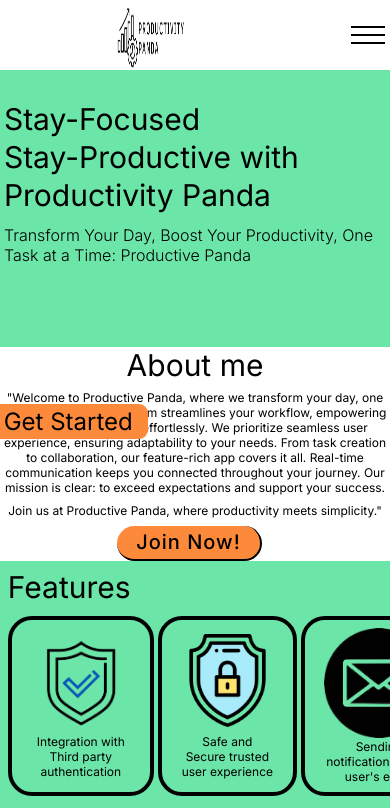
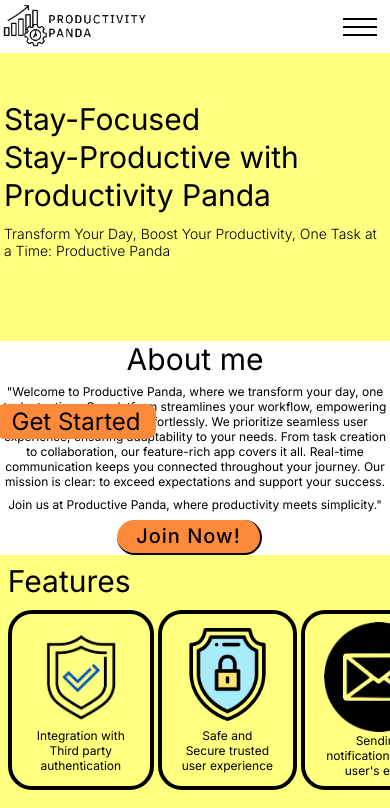
Before and after one commit to kalviumcommunity/S51_Sudhan_Capstone_Productivity_Panda, a React (Vite) app in the folder Frontend/Productivity-Panda-MainPage/: page / in a window 390 px wide. Shown: the top 808 px of the page. Built offline with nearby package versions, Linux system fonts and the light colour scheme.

Commit message:
Landing page changes done in css

```diff
--- a/Frontend/Productivity-Panda-MainPage/src/Components/MainPage/NavBar.jsx
+++ b/Frontend/Productivity-Panda-MainPage/src/Components/MainPage/NavBar.jsx
@@ -116,7 +116,7 @@ function NavBar() {
     // Navbar container
     <nav className={`NavBarContainer ${isMenuOpen ? 'CrossSymbol' : 'open'}`}>
       {/* Productivity Panda logo */}
-      <div className='ProductivityPandaImage'>
+      <div className='ProductivityPandaImageLandingLogo'>
         <img src={ProductivityPandaImage} alt="Logo" />
       </div>
       {/* Hamburger menu icon */}
--- a/Frontend/Productivity-Panda-MainPage/src/index.css
+++ b/Frontend/Productivity-Panda-MainPage/src/index.css
@@ -320,7 +320,13 @@ hr {
     left: 15%;
     top: 8%;
 }
-
+.ProductivityPandaImageLandingLogo{
+    width: 180px;
+}
+.ProductivityPandaImageLandingLogo img{
+    width: 180px;
+
+}
 .ProductivityPandaImage img {
     width: 70px;
     height: 70px;
@@ -1400,17 +1406,8 @@ hr {
         margin-bottom: 1%;
         margin-top: 1%;
     }
-
-    /* .Google-container {
-        font-size: 18px;
-        border-radius: 6px;
-        padding: 1%;
-        margin-bottom: 1%;
-        margin-top: 1%;
-    } */
-
-    .ProductivityPandaImage img {
-        left: -150%;
+    .ProductivityPandaImageLandingLogo{
+        margin-left: -70%;
     }
 
     .HamburgerMenu {
@@ -1644,14 +1641,18 @@ hr {
         flex-direction: column;
         height: 90vh;
         width: 50%;
-        font-size: x-large;
+        font-size: large;
         background-color: #FFFFFF;
         margin-left: 50%;
         border-left: 2px solid black;
     }
 
-    .ProductivityPandaImage img {
-        left: -65%;
+    .ProductivityPandaImageLandingLogo{
+        margin-left: -55%;
+    }
+
+    .ProductivityPandaImageLandingLogo img{
+        width: 150px;
     }
 
     .Overall-div-of-get-started-page img {
@@ -1659,7 +1660,7 @@ hr {
     }
 
     .tagline-of-the-landing-page {
-        font-size: 16px;
+        font-size: 14px;
     }
 
     .Slogan-and-tagline-of-get-started-page {
@@ -1708,7 +1709,7 @@ hr {
         width: 160px;
         font-size: 24px;
         bottom: 48%;
-        right: 62%;
+        right: 60%;
     }
 
     .Authetication_container,
@@ -1820,10 +1821,47 @@ hr {
     }
 
     body {
-        background-color: #6be5a8;
-    }
-}
-
+        background-color: #FFFF80;
+    }
+
+    .HamburgerMenu {
+        left: 88%;
+    }
+    .copyright_container {
+        margin-left: 3%;
+    }
+}
+@media screen and (max-width: 376px){
+    .HamburgerMenu {
+        margin-left: 2%;
+    }
+    .ProductivityPandaImageLandingLogo{
+        margin-left: -50%;
+    }
+    .get-started-btn{
+        bottom: 50%;
+        right: 60%;
+        height: 30px;
+        width: 140px;
+        font-size: 20px;
+    }
+    .about-P-tag {
+        font-size: 26px;
+    }
+    .Description-p-tag-of-about-me {
+        font-size: 10px;
+    }
+    .Join-Now-btn:before {
+        font-size: 16px;
+    }
+    .Join-Now-btn{
+        width: 120px;
+        height: 30px;
+    }
+    .copyright_container {
+        margin-left: 3%;
+    }
+}
 @media screen and (max-width: 320px) {
     .log-in-container {
         height: 70vh;
@@ -1854,10 +1892,13 @@ hr {
         display: none;
     }
 
-    .ProductivityPandaImage img {
-        left: -40%;
-    }
-
+    .ProductivityPandaImageLandingLogo{
+        margin-left: -40%;
+    }
+
+    .ProductivityPandaImageLandingLogo img{
+        width: 140px;
+    }
     .HamburgerMenu {
         left: 85%;
     }
@@ -1886,7 +1927,7 @@ hr {
 
     .NavBarContainer ul.open {
         height: 90vh;
-        font-size: x-large;
+        font-size:large;
     }
 
     .about-newsletter-container {
```
Also changed, not shown: Frontend/Productivity-Panda-MainPage/src/Components/MainPage/MainPage.jsx (+5 -5 lines), 1 other file (tests, documents, lock files or other folders).
